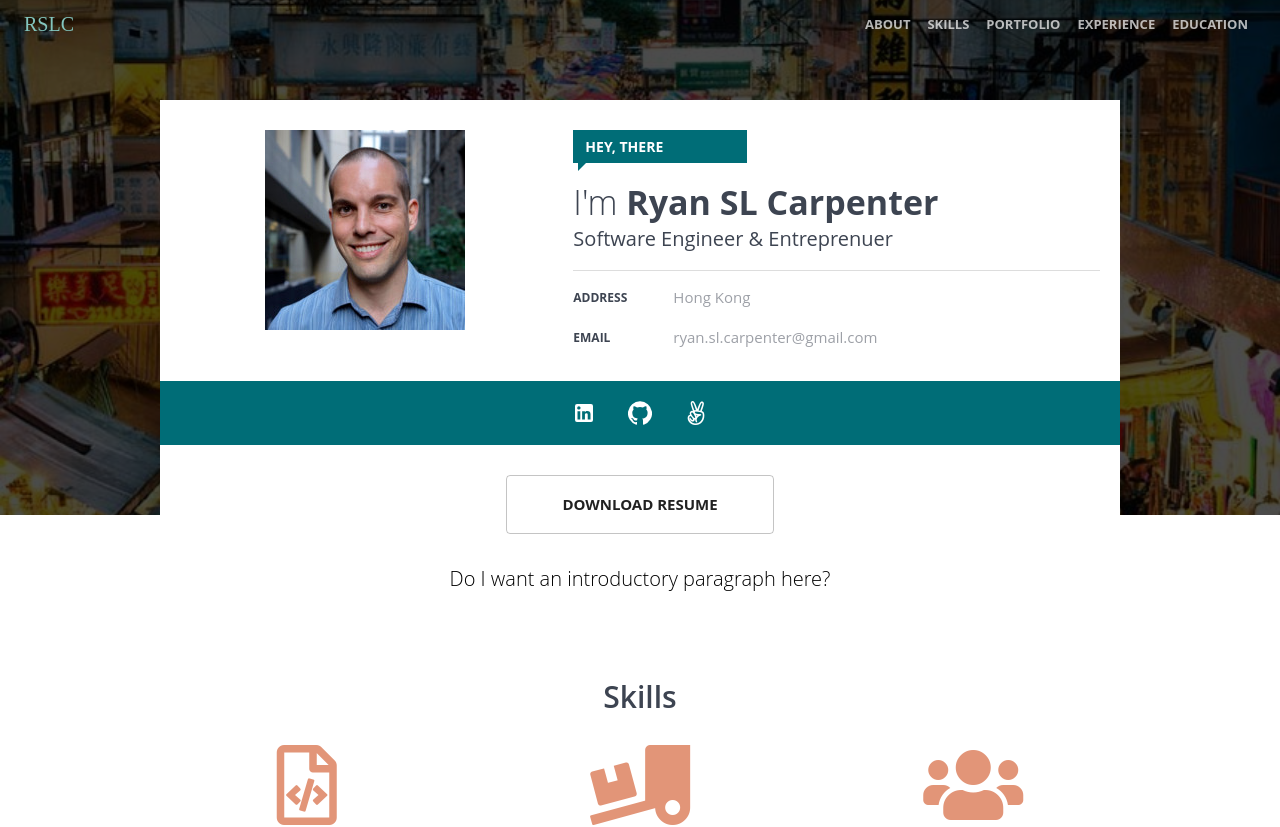
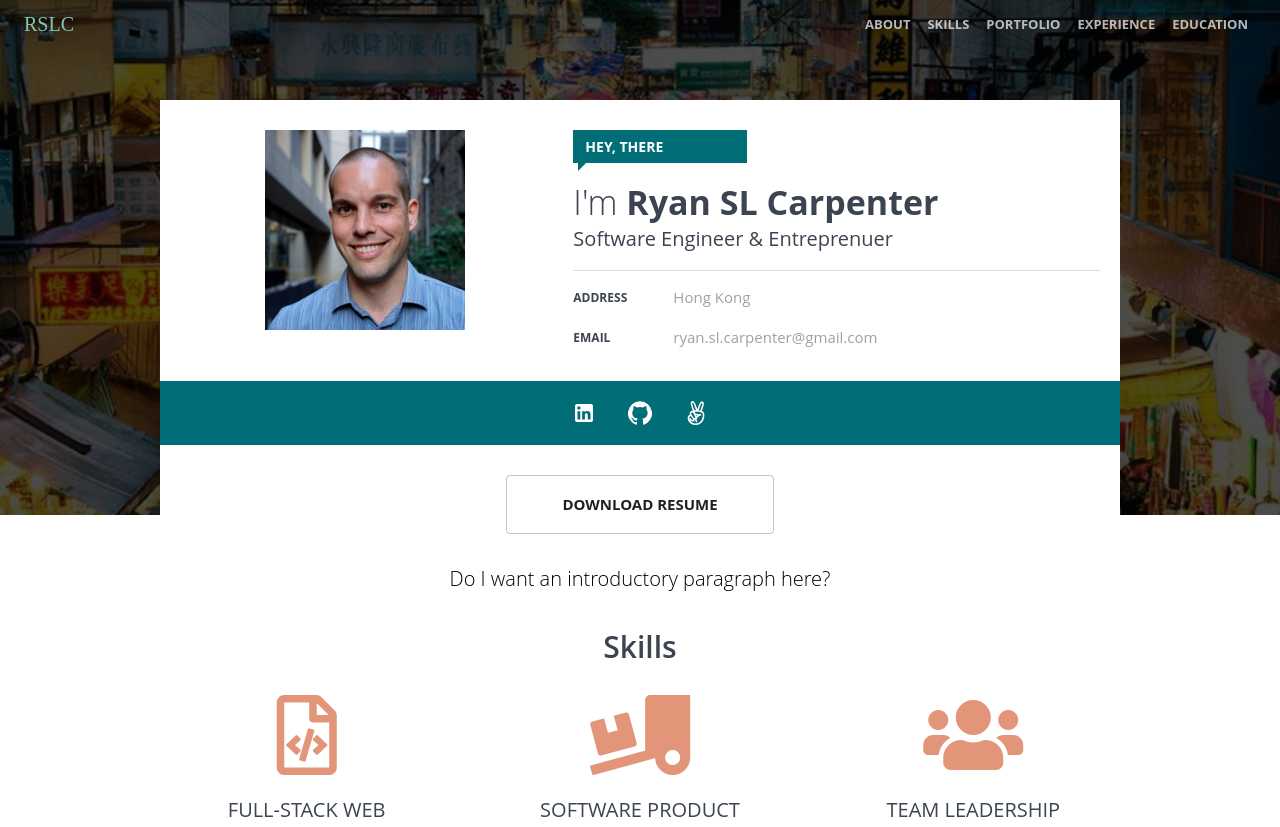
Before and after one commit to carpiediem/carpiediem.github.io, a React (Create React App) app: page / in a window 1280 px wide. Shown: the top 827 px of the page. Built offline with nearby package versions, Linux system fonts and the light colour scheme; a web font is replaced by a local one.

Commit message:
adjusted heading padding to avoid NavBar

```diff
--- a/src/components/Education.jsx
+++ b/src/components/Education.jsx
@@ -18,9 +18,9 @@ const useStyles = makeStyles((theme) => ({
     fontSize: '1.88rem',
     fontWeight: 600,
     textAlign: 'center',
-    marginTop: 60,
+    marginTop: 10,
     marginBottom: 30,
-    '& a': { textDecoration: 'none', color: 'inherit' },
+    '& a': { paddingTop: 50, textDecoration: 'none', color: 'inherit' },
   },
 }));
 
--- a/src/components/Experience.jsx
+++ b/src/components/Experience.jsx
@@ -19,9 +19,9 @@ const useStyles = makeStyles((theme) => ({
     fontSize: '1.88rem',
     fontWeight: 600,
     textAlign: 'center',
-    marginTop: 60,
+    marginTop: 10,
     marginBottom: 30,
-    '& a': { textDecoration: 'none', color: 'inherit' },
+    '& a': { paddingTop: 50, textDecoration: 'none', color: 'inherit' },
   },
 }));
 
--- a/src/components/Portfolio.jsx
+++ b/src/components/Portfolio.jsx
@@ -25,9 +25,9 @@ const useStyles = makeStyles((theme) => ({
     fontSize: '1.88rem',
     fontWeight: 600,
     textAlign: 'center',
-    marginTop: 60,
+    marginTop: 10,
     marginBottom: 30,
-    '& a': { textDecoration: 'none', color: 'inherit' },
+    '& a': { paddingTop: 50, textDecoration: 'none', color: 'inherit' },
   },
   gridList: {
     // Promote the list into his own layer on Chrome. This cost memory but helps keeping high FPS.
@@ -86,7 +86,6 @@ export default forwardRef((props, ref) => {
     <section ref={ref} className={classes.root} data-testid="Portfolio">
       <Typography variant="h4" component="h2" className={classes.h2}>
         <a name="portfolio" href="#portfolio">
-          {' '}
           Portfolio
         </a>
       </Typography>
--- a/src/components/Skills.jsx
+++ b/src/components/Skills.jsx
@@ -17,9 +17,9 @@ const useStyles = makeStyles((theme) => ({
     fontSize: '1.88rem',
     fontWeight: 600,
     textAlign: 'center',
-    marginTop: 60,
+    marginTop: 10,
     marginBottom: 30,
-    '& a': { textDecoration: 'none', color: 'inherit' },
+    '& a': { paddingTop: 50, textDecoration: 'none', color: 'inherit' },
   },
   item: {
     width: 'inherit',
```
